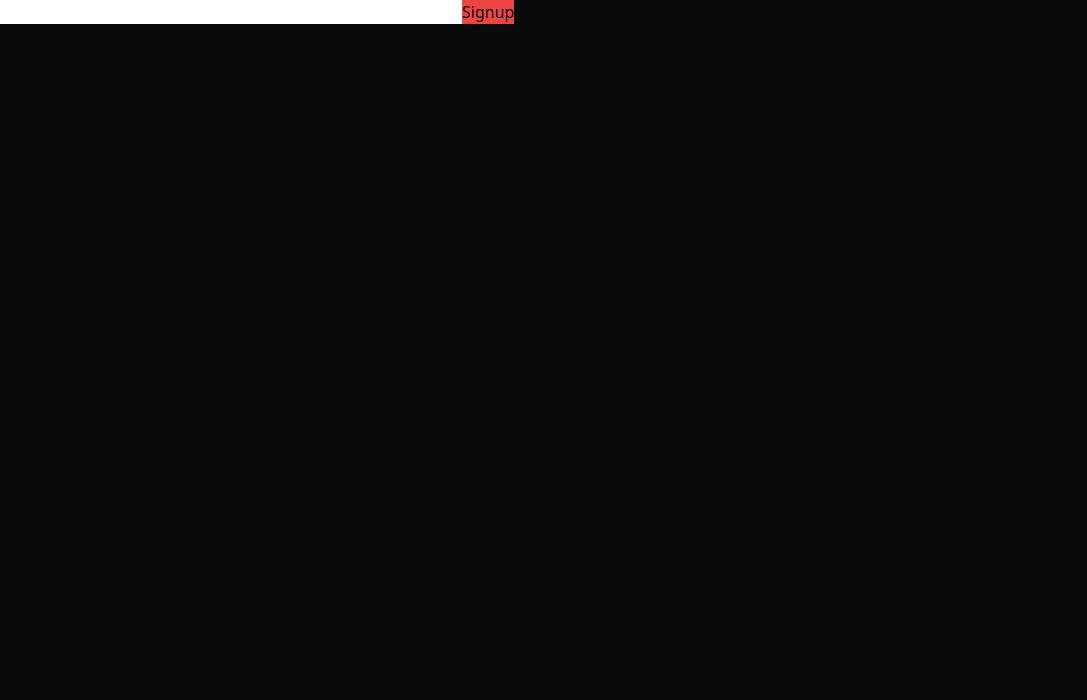
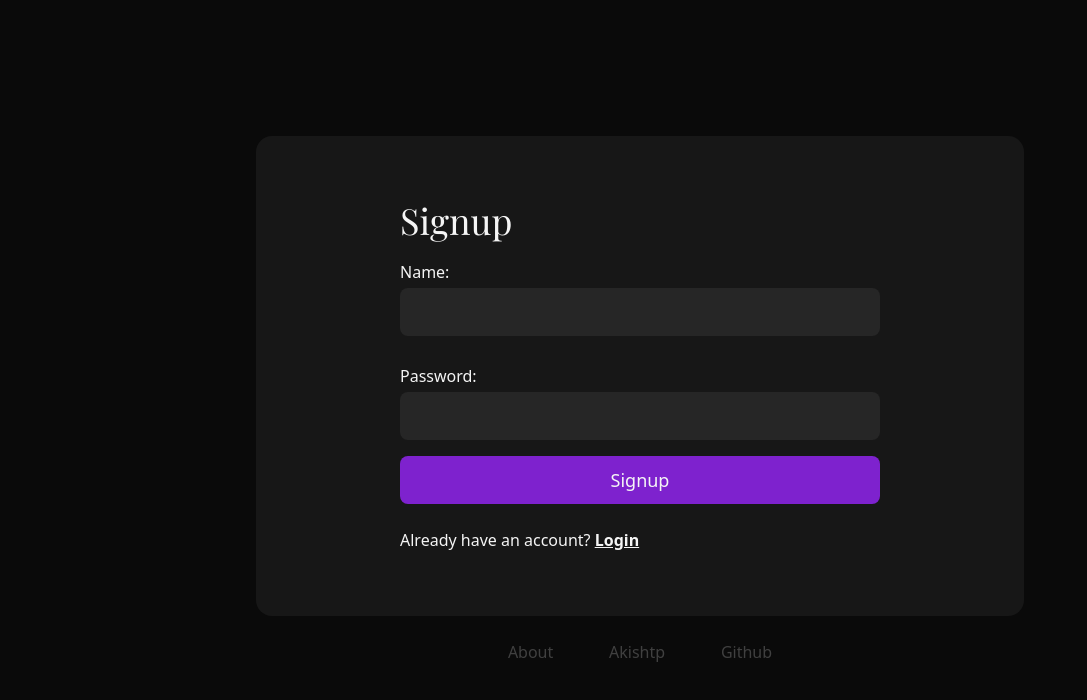
Before and after one commit to akishtp/Purse, a React (Vite) app in the folder client/: page /signup in a window 1280 px wide. Shown: the top 700 px of the page, without its empty margins (0-1087 px from the left). Built offline with nearby package versions, Linux system fonts and the light colour scheme.

Commit message:
Signup from frontend

```diff
--- a/client/src/components/AddRecord.tsx
+++ b/client/src/components/AddRecord.tsx
@@ -45,7 +45,7 @@ const AddRecord = () => {
             />
           </label>
         </div>
-        <button className="bg-purple-700 w-full h-12 rounded-xl">
+        <button className="bg-purple-700 w-full h-12 rounded-xl hover:bg-purple-800">
           Add Record
         </button>
       </form>
--- a/client/src/components/Navbar/Navbar.tsx
+++ b/client/src/components/Navbar/Navbar.tsx
@@ -1,10 +1,14 @@
 import { IoPower } from "react-icons/io5";
-import { Link, Location, useLocation } from "react-router-dom";
+import { Link, Location, useLocation, useNavigate } from "react-router-dom";
 import { data } from "./data";
 import { IconType } from "react-icons";
+import { useAppDispatch } from "../../app/hooks";
+import { logout } from "../../features/user/userSlice";
 
 const Navbar = () => {
+  const navigate = useNavigate();
   let location: Location = useLocation();
+  const dispatch = useAppDispatch();
 
   const links: Array<{
     name: string;
@@ -27,7 +31,7 @@ const Navbar = () => {
             LinkIcon = link.iconFill;
           }
           return (
-            <Link to={`${link.href}`}>
+            <Link to={`${link.href}`} key={link.name}>
               <div
                 className={`flex rounded-xl my-2 h-16 items-center px-3 hover:bg-neutral-800 ${
                   location.pathname === link.href
@@ -43,7 +47,13 @@ const Navbar = () => {
         })}
       </div>
       <div>
-        <div className="flex bg-neutral-900 rounded-xl h-16 items-center px-3 hover:bg-neutral-800">
+        <div
+          className="flex bg-neutral-900 rounded-xl h-16 items-center px-3 hover:bg-neutral-800"
+          onClick={() => {
+            dispatch(logout());
+            navigate("/login");
+          }}
+        >
           <IoPower className="text-3xl" />
           <span className="pl-3">Logout</span>
         </div>
--- a/client/src/features/user/userActions.ts
+++ b/client/src/features/user/userActions.ts
@@ -14,14 +14,14 @@ export const signup = createAsyncThunk(
     };
     try {
       const { data } = await axios.post(
-        "http://localhost:8000/api/user/signup",
+        "http://localhost:8000/auth/signup",
         { name, password },
         config
       );
       localStorage.setItem("userDetails", JSON.stringify(data));
       return data;
-    } catch (error) {
-      console.log(error);
+    } catch (error: any) {
+      console.log(error.request.response);
       return rejectWithValue({ error: "error" });
     }
   }
--- a/client/src/features/user/userSlice.ts
+++ b/client/src/features/user/userSlice.ts
@@ -1,8 +1,18 @@
 import { createSlice } from "@reduxjs/toolkit";
 import { signup } from "./userActions";
 
-const initialState = {
-  userDetails: {},
+interface userState {
+  userDetails: { ID: string; name: string; accounts: string[] } | null;
+  loading: boolean;
+  error: any;
+}
+
+const userDetails = localStorage.getItem("userDetails")
+  ? JSON.parse(localStorage.getItem("userDetails") as any)
+  : null;
+
+const initialState: userState = {
+  userDetails: userDetails,
   loading: false,
   error: null,
 };
@@ -10,13 +20,31 @@ const initialState = {
 export const userSlice = createSlice({
   name: "user",
   initialState,
-  reducers: {},
+  reducers: {
+    logout: (state) => {
+      localStorage.removeItem("userDetails");
+      state.loading = false;
+      state.error = false;
+      state.userDetails = null;
+    },
+  },
   extraReducers: (builder) => {
-    builder.addCase(signup.pending, (state) => {
-      state.loading = true;
-      state.error = null;
-    });
+    builder
+      .addCase(signup.pending, (state) => {
+        state.loading = true;
+        state.error = null;
+      })
+      .addCase(signup.fulfilled, (state, { payload }) => {
+        state.loading = false;
+        state.userDetails = payload;
+      })
+      .addCase(signup.rejected, (state, { payload }) => {
+        state.loading = false;
+        state.error = payload;
+      });
   },
 });
 
+export const { logout } = userSlice.actions;
+
 export default userSlice.reducer;
--- a/client/src/routes/Signup.tsx
+++ b/client/src/routes/Signup.tsx
@@ -1,7 +1,8 @@
 import { useForm, SubmitHandler } from "react-hook-form";
-import { useDispatch } from "react-redux";
 import { signup } from "../features/user/userActions";
-import { AppDispatch } from "../app/store";
+import { Link, useNavigate } from "react-router-dom";
+import { useEffect } from "react";
+import { useAppDispatch, useAppSelector } from "../app/hooks";
 
 type UserInputs = {
   name: string;
@@ -9,18 +10,60 @@ type UserInputs = {
 };
 
 const Signup = () => {
-  const dispatch = useDispatch<AppDispatch>();
+  const dispatch = useAppDispatch();
+  const navigate = useNavigate();
+
+  const { userDetails } = useAppSelector((state) => state.user);
 
   const { register, handleSubmit } = useForm<UserInputs>();
-  const onSubmit: SubmitHandler<UserInputs> = (data) =>
+  const onSubmit: SubmitHandler<UserInputs> = async (data) => {
     dispatch(signup({ name: data.name, password: data.password }));
+  };
+
+  useEffect(() => {
+    console.log(userDetails);
+
+    if (userDetails) {
+      navigate("/");
+    }
+  }, [userDetails]);
 
   return (
-    <form onSubmit={handleSubmit(onSubmit)} className="text-black">
-      <input {...register("name", { required: true })} />
-      <input {...register("password", { required: true })} />
-      <button className="bg-red-500">Signup</button>
-    </form>
+    <div className="flex items-center justify-center h-screen flex-col">
+      <div className="bg-neutral-900 rounded-2xl flex flex-col w-full items-center justify-center md:w-3/5 p-16">
+        <div className="text-4xl font-playfair w-3/4 text-left mb-2">
+          Signup
+        </div>
+        <form onSubmit={handleSubmit(onSubmit)} className="flex flex-col w-3/4">
+          <label className="py-3">
+            Name:
+            <input
+              {...register("name", { required: true })}
+              className="h-12 px-4 w-full rounded-lg my-1 bg-neutral-800 focus:outline-none"
+            />
+          </label>
+          <label className="py-3">
+            Password:
+            <input
+              {...register("password", { required: true })}
+              className="h-12 px-4 w-full rounded-lg my-1 bg-neutral-800 focus:outline-none"
+            />
+          </label>
+          <button className="bg-purple-700 h-12 hover:bg-purple-800 rounded-lg text-lg">
+            Signup
+          </button>
+        </form>
+        <div className="mt-6 w-3/4">
+          Already have an account?&nbsp;
+          <span className="font-bold underline">Login</span>
+        </div>
+      </div>
+      <div className="mt-6 w-1/4 flex justify-around text-neutral-700">
+        <Link to={"/about"}>About</Link>
+        <a href="https://akish.tech">Akishtp</a>
+        <a href="https://github.com/akishtp">Github</a>
+      </div>
+    </div>
   );
 };
 
```
Also changed, not shown: 2 other files (tests, documents, lock files or other folders).
